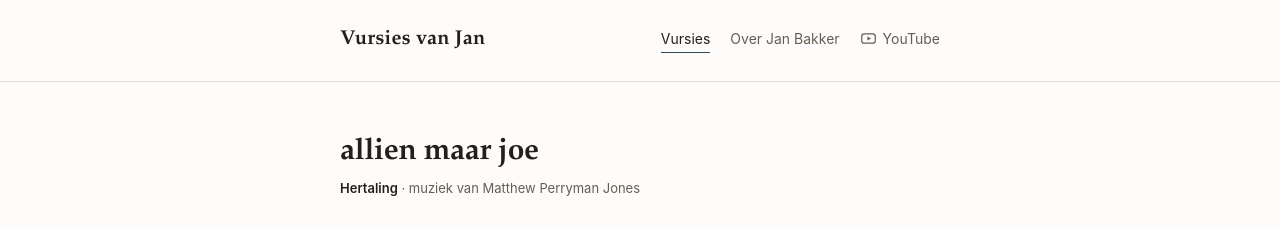
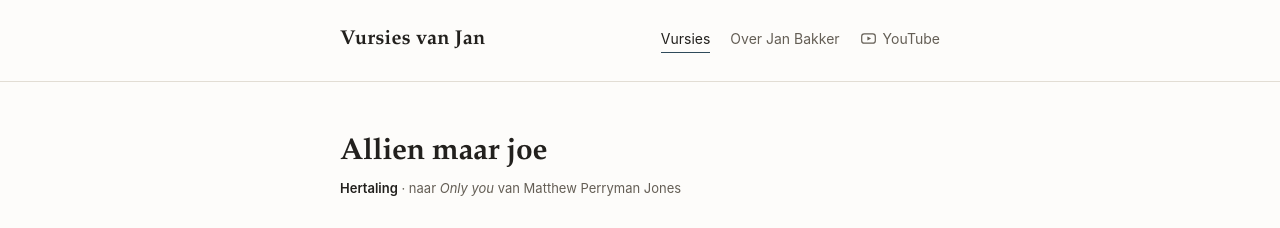
Before and after one commit to BakkerJan/vursiesvanjan, an Astro site: page /vursies/alien-maar-joe in a window 1280 px wide. Shown: the top 228 px of the page. Built offline with nearby package versions, Linux system fonts and the light colour scheme; Astro itself is replaced by a stand-in of ours; grey boxes are pictures that could not be loaded.

Commit message:
Update alien-maar-joe.md

```diff
--- a/src/pages/vursies/alien-maar-joe.md
+++ b/src/pages/vursies/alien-maar-joe.md
@@ -1,8 +1,8 @@
 ---
 layout: ../../layouts/Liedje.astro
-titel: "allien maar joe"
+titel: "Allien maar joe"
 herkomst: hertaling
-origineel:
+origineel: Only you
 schrijver: "Matthew Perryman Jones"
 melodie:
 youtube: "wwqCUTGPIDY"
```
